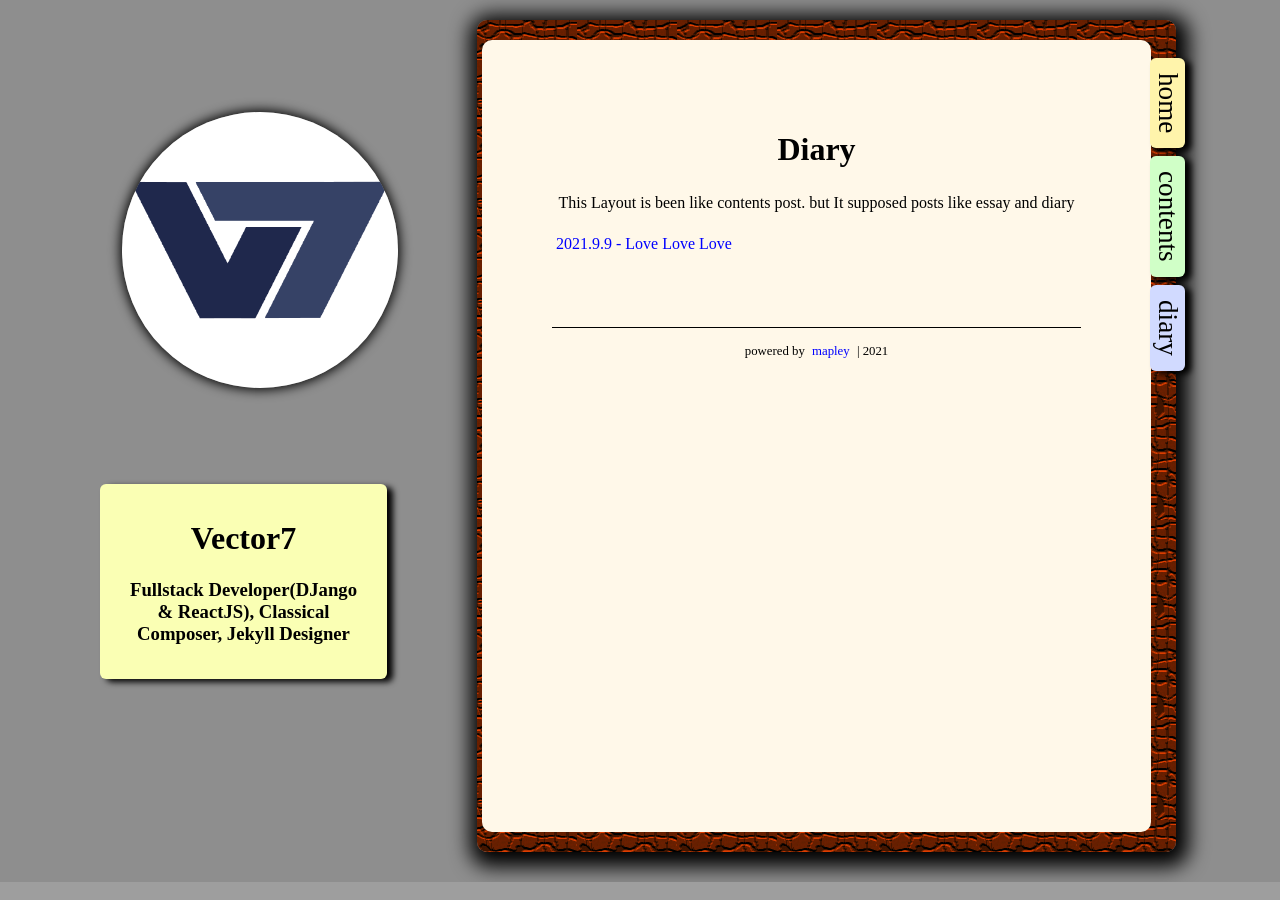
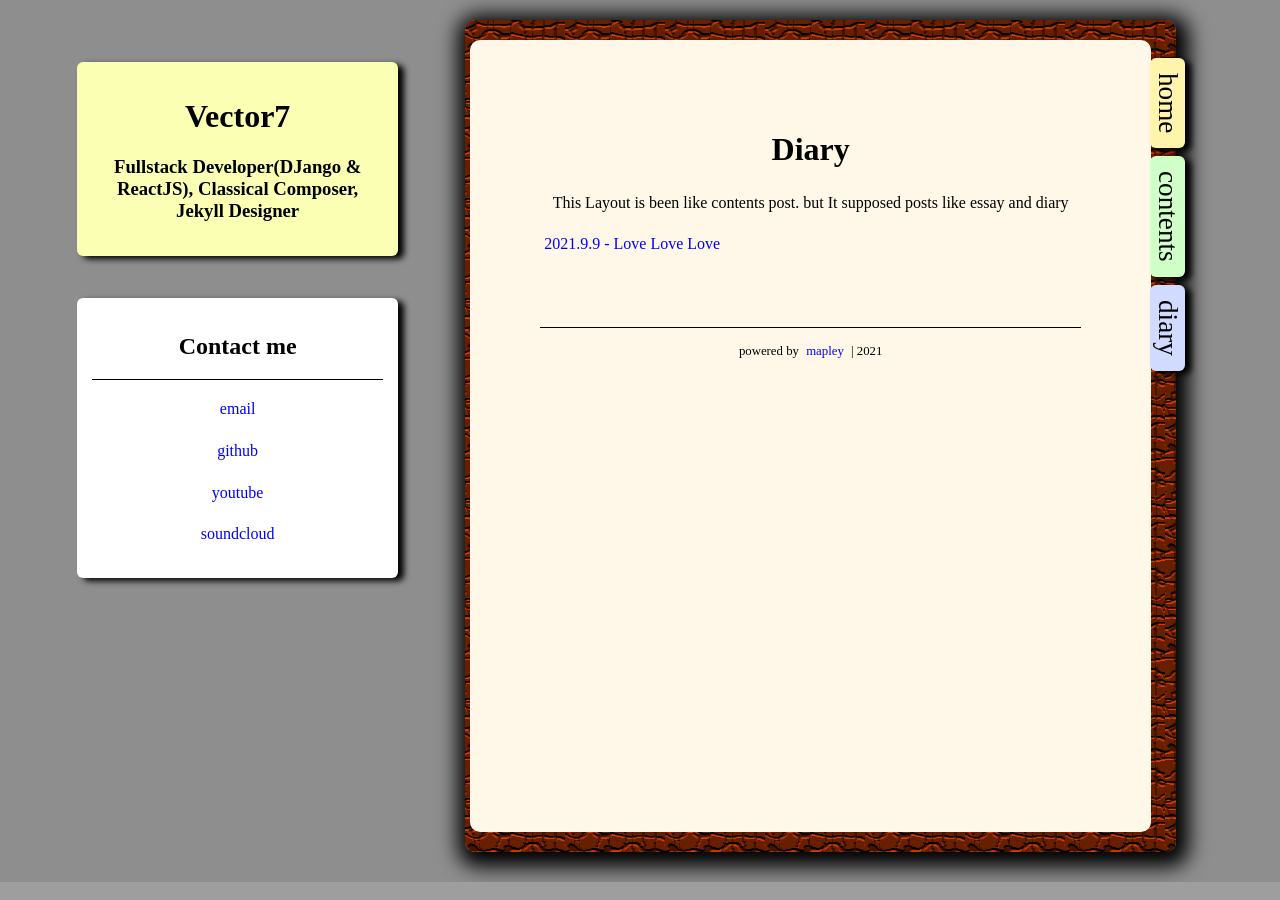
Before and after one commit to recoma96/mapley, a Jekyll site: the page built from diaries.md, in a window 1280 px wide. Built offline with Jekyll 4.4.1, drawn with Linux system fonts in a browser that asks for light colours; some web fonts are replaced.

Commit message:
Design: Modify UserInfo Layer
이미지 크기의 조절에 따른 div 크기 조절 문제로 삭제
SNS 및 Email 링크 컨텐츠 추가

```diff
--- a/_config.yml
+++ b/_config.yml
@@ -25,6 +25,19 @@ kramdown:
   input: GFM
   syntax_highlighter: rouge
 
+links:
+  contact:
+    - name: email
+      value: seokbong60@gmail.com
+      link: mailto:seokbong60@gmail.com
+  follow:
+    - name: github
+      link: https://github.com/Vector-7
+    - name: youtube
+      link: https://www.youtube.com/channel/UCE8PYLb_Cw1dkkvIOMHLCiA
+    - name: soundcloud
+      link: https://soundcloud.com/dj4zokfdkjb5
+
 sass:
   style: compressed
 
--- a/_includes/footer.html
+++ b/_includes/footer.html
@@ -1,5 +1,25 @@
 <div>
     <div class="post-end-line"></div>
+
+        <div class="contact-in-mobile">
+            <div class="contact-line">
+                <p>contact</p>
+                {% for c in site.links.contact %}
+                    <div>
+                        <p><a href="{{ c.link }}">{{ c.name }}</a></p>
+                    </div>
+                {% endfor %}
+            </div>
+            <div class="line"></div>
+            <div class="follow-line">
+                <p>follow</p>
+                {% for f in site.links.follow %}
+                    <div>
+                        <p><a href="{{ f.link }}">{{ f.name }}</a></p>
+                    </div>
+                {% endfor %}
+            </div>
+        </div>
     <center>
        <p style="font-size: 0.8em">powered by <a href="https://github.com/Vector-7/mapley">mapley</a> | 2021</p>
     </center>
--- a/_includes/user-info-desktop.html
+++ b/_includes/user-info-desktop.html
@@ -1,9 +1,25 @@
 <div class="user-layer">
     <center>
-        <img class="user-image" alt="user image"/>
         <div class="summary-layer">
             <h1 class="title-layer">{{ site.username }}</h1>
             <h3 class="introduce-layer">{{ site.introduce }}</h3>
         </div>
+        <div class="follow-layer">
+            <h2>Contact me</h2>
+            <div class="line"></div>
+            <div class="write-line">
+                {% for c in site.links.contact %}
+                    <div class="contact-line">
+                        <p><a href="{{ c.link }}">{{ c.name }}</a></p>
+                    </div>
+                {% endfor %}
+
+                {% for l in site.links.follow %}
+                    <div class="contact-line">
+                        <p><a href="{{ l.link }}">{{ l.name }}</a></p>
+                    </div>
+                {% endfor %}
+            </div>
+        </div>
     </center>
 </div>
--- a/_sass/_base.scss
+++ b/_sass/_base.scss
@@ -115,7 +115,8 @@ body {
         }
 
         .summary-layer {
-            width: 60%;
+            margin-top: 10%;
+            width: 70%;
             padding: 15px;
             background-color: $user-info-background-color;
             box-shadow: 6px 3px 6px black;
@@ -126,6 +127,28 @@ body {
         }
         .introduce-layer {
             width: 90%;
+        }
+
+        .follow-layer {
+            margin-top: 10%;
+            width: 70%;
+            padding: 15px;
+            background-color: white;
+            box-shadow: 6px 3px 6px black;
+            border-radius: 6px;
+
+            .line {
+                width: 100%;
+                height: 1px;
+                background-color: black;
+            }
+            .contact-line {
+                margin-top: 10px;
+                margin-bottom: 10px;
+                .title {
+                    margin-bottom: -10px;
+                }
+            }
         }
 
         // in table and mobile must be disabled
@@ -286,3 +309,28 @@ body {
         display: none;
     }
 }
+
+.contact-in-mobile {
+    width: 100%;
+    display: flex;
+    font-size: 0.8em;
+
+    .line {
+        width: 1px;
+        height: auto;
+        background-color: black;
+        margin-left: 10px;
+        margin-right: 10px;
+    }
+
+    .contact-line {
+        width: 40%;
+    }
+    .follow-line {
+        width: 40%;
+    }
+
+    @include media-query-in-desktop() {
+        display: none;
+    }
+}
```
